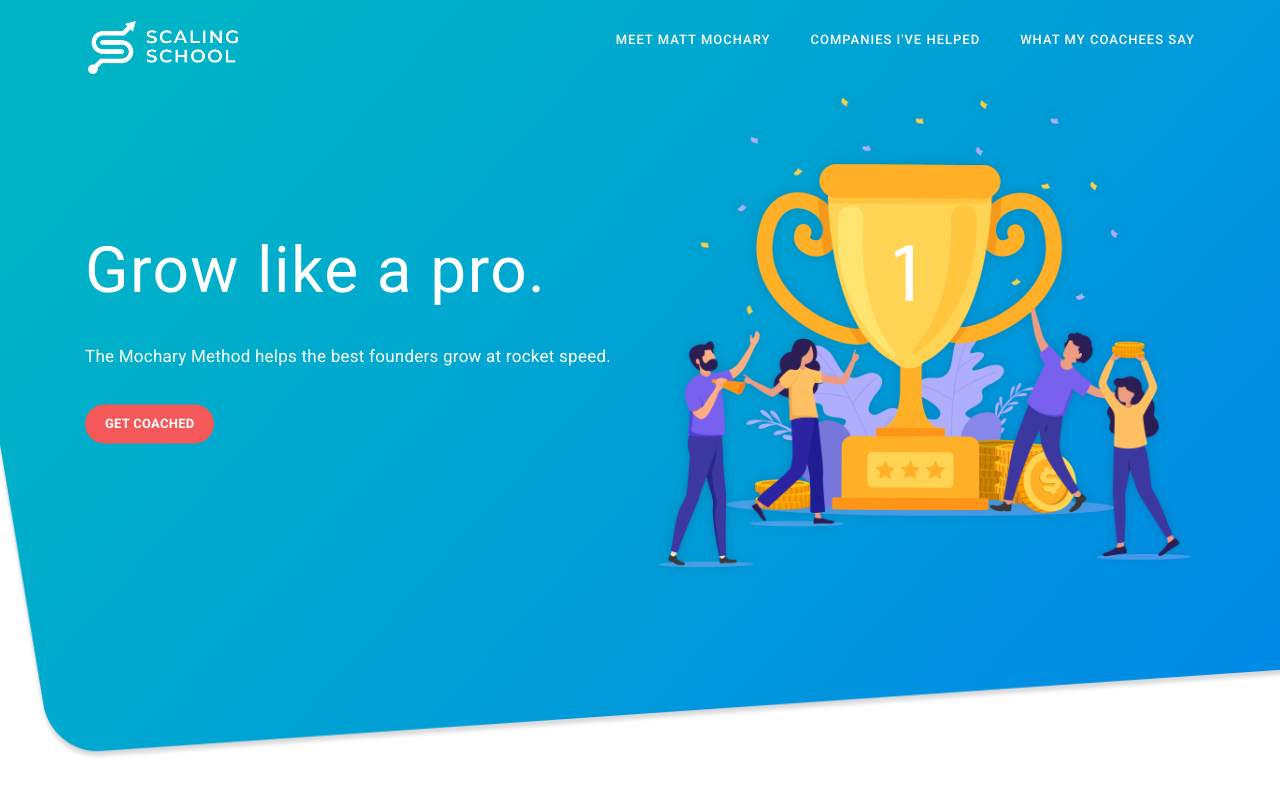
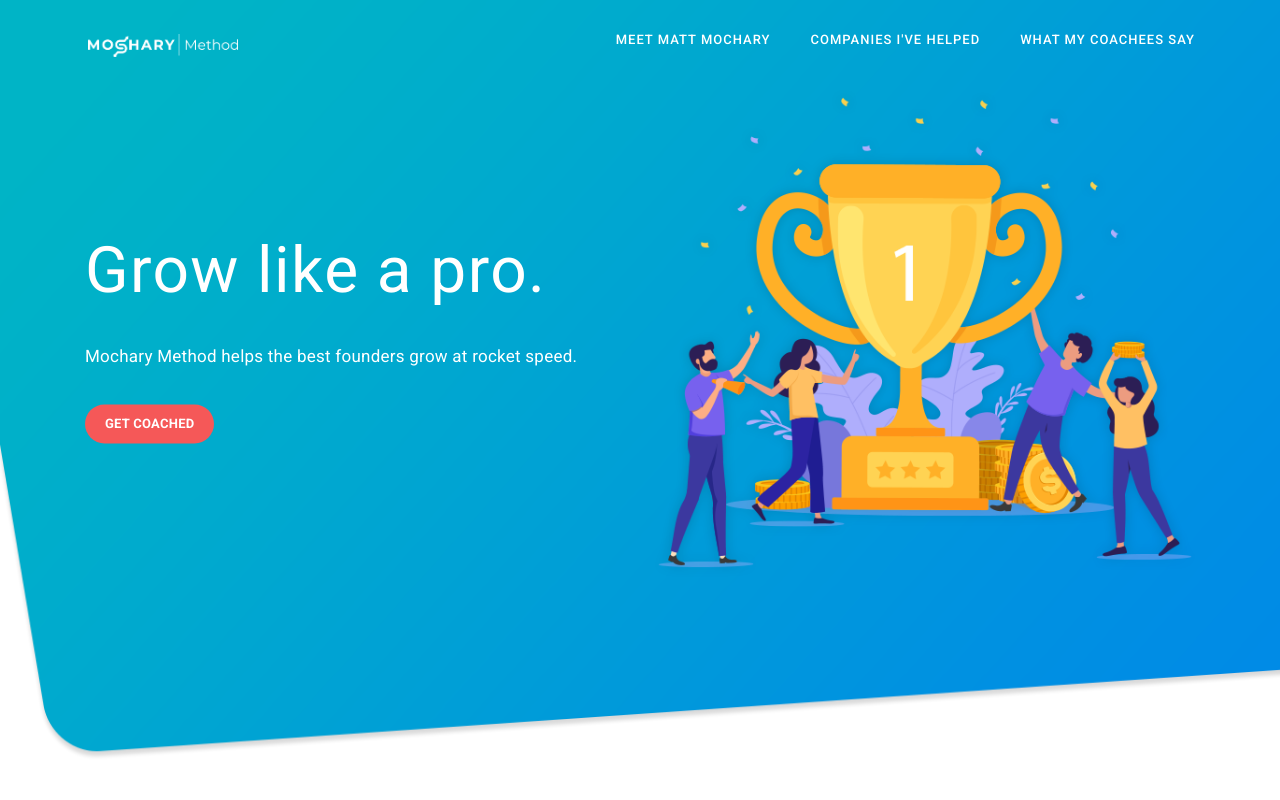
Before and after one commit to shadibarhoumi/scalingschool, a plain HTML site: page index.html in a window 1280 px wide. Shown: the top 800 px of the page. Drawn offline with Linux system fonts and the light colour scheme.

Commit message:
changed to mochary method logo

```diff
--- a/assets/css/templatemo-art-factory.css
+++ b/assets/css/templatemo-art-factory.css
@@ -298,13 +298,12 @@
   height: 55px;
   width: 154px;
   margin-top: 20px;
-  background-image: url("../images/sc-whitelogo.png");
+  background-image: url("../images/mm-whitelogo.png");
   background-size: 150px;
   background-position: 77% 43%;
   background-repeat: no-repeat;
   transition: all 0.3s;
 }
-
 
 .background-header {
   background-color: #fff;
@@ -321,7 +320,7 @@
 }
 
 .background-header .logo {
-  background-image: url("../images/sc-darklogo.png");
+  background-image: url("../images/mm-colorlogo.png");
   margin-top: 10px;
 }
 
@@ -856,26 +855,28 @@
 ---------------------------------------------
 */
 
-#about, #companies-helped {
+#about,
+#companies-helped {
   padding: 120px 0px;
   border-bottom: 1px solid #eee;
 }
 
-
 @media (max-width: 765px) {
-  #about, #companies-helped {
+  #about,
+  #companies-helped {
     padding: 20px 0px 120px 0px;
   }
 }
 
-#about .right-text, #companies-helped .right-text {
+#about .right-text,
+#companies-helped .right-text {
   align-self: center;
 }
 
-#about .right-text p, #companies-helped .right-text p {
+#about .right-text p,
+#companies-helped .right-text p {
   margin-bottom: 40px;
 }
-
 
 #about h5,
 #companies-helped h5 {
@@ -894,7 +895,6 @@
   line-height: 30px;
   letter-spacing: 0.5px;
 }
-
 
 /*
 ---------------------------------------------
@@ -1455,7 +1455,6 @@
 
 /*added Wuyan styles here*/
 
-
 .service-item .company-title {
   font-size: 15px;
   margin-bottom: 15px;
--- a/index.html
+++ b/index.html
@@ -74,7 +74,7 @@
                 <div class="row">
                     <div class="left-text col-lg-6 col-md-6 col-sm-12 col-xs-12" data-scroll-reveal="enter left move 30px over 0.6s after 0.4s">
                         <h1>Grow like a pro.</h1>
-                        <p><strong>The Mochary Method helps the best founders grow at rocket speed.</strong></p>
+                        <p><strong>Mochary Method helps the best founders grow at rocket speed.</strong></p>
                         <a target="_blank" href="https://form.jotform.com/201812137695153" class="main-button-slider"><strong>Get Coached</strong></a>
                     </div>
                     <div class="col-lg-6 col-md-6 col-sm-12 col-xs-12" data-scroll-reveal="enter right move 30px over 0.6s after 0.4s">
```
Also changed, not shown: assets/images/mm-colorlogo.png (added), assets/images/mm-whitelogo.png (added). Lines whose indentation alone changed are shown as unchanged.
